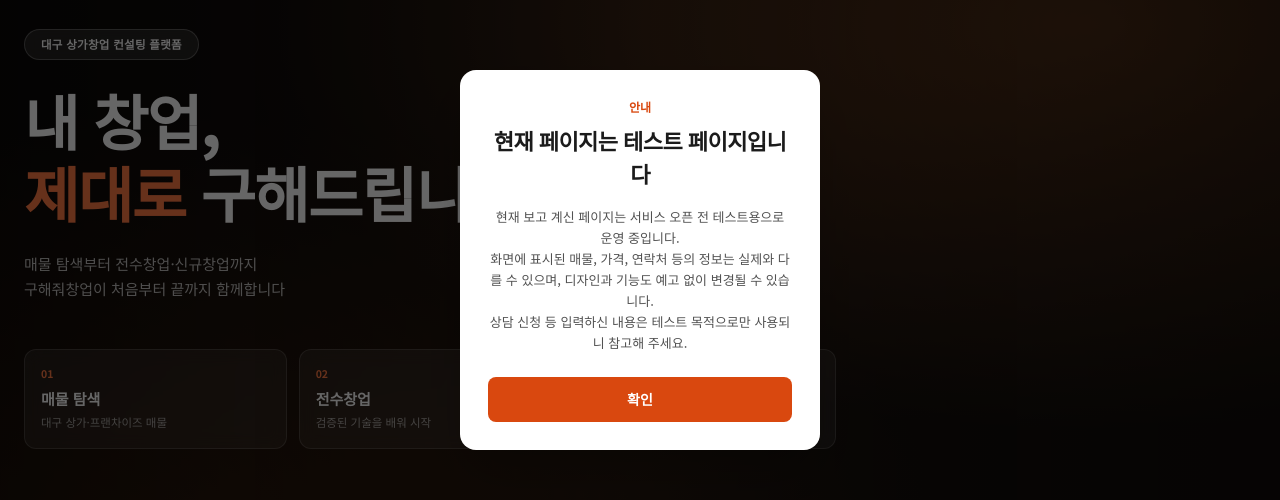
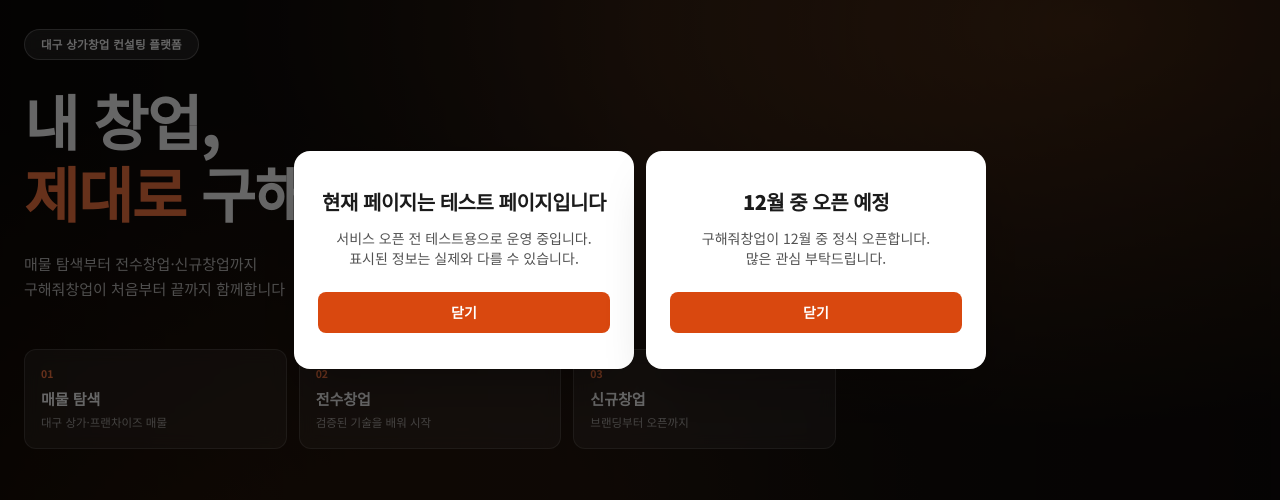
Before and after one commit to bscspace-dev/save_me_startup-v2, a Next.js app: page / in a window 1280 px wide. Shown: the part 140-640 px from the top of the page. Built offline with nearby package versions, Linux system fonts and the light colour scheme; no server answers; the database is empty.

Commit message:
메인 팝업: 12월 오픈 예정 팝업 추가, 개별 닫기·크기 조정
Co-Authored-By: Claude Sonnet 5.5 <noreply@anthropic.com>

```diff
--- a/src/components/TestNoticePopup.tsx
+++ b/src/components/TestNoticePopup.tsx
@@ -4,35 +4,51 @@ import { AnimatePresence, motion } from "motion/react";
 
 // 메인페이지에 들어올 때마다 뜨는 안내 팝업
 export function TestNoticePopup() {
-  const [open, setOpen] = useState(false);
+  const [openA, setOpenA] = useState(false);
+  const [openB, setOpenB] = useState(false);
 
-  useEffect(() => { setOpen(true); }, []);
+  useEffect(() => { setOpenA(true); setOpenB(true); }, []);
 
-  const close = () => setOpen(false);
+  const open = openA || openB; // 둘 다 닫히면 배경도 사라진다
 
   return (
     <AnimatePresence>
       {open && (
         <motion.div
-          className="fixed inset-0 z-[110] grid place-items-center bg-black/60 p-4"
-          initial={{ opacity: 0 }} animate={{ opacity: 1 }} exit={{ opacity: 0 }}
-          onClick={close}
+          className="fixed inset-0 z-[110] flex items-center justify-center gap-3 bg-black/60 p-3"
+          initial={{ opacity: 0 }} animate={{ opacity: 1 }}
         >
+          <AnimatePresence>
+            {openA && (
           <motion.div
             role="dialog" aria-modal="true" aria-label="안내"
-            className="w-full max-w-[360px] rounded-2xl bg-white p-7 text-center shadow-2xl"
-            initial={{ scale: 0.92, y: 20 }} animate={{ scale: 1, y: 0 }} exit={{ scale: 0.92, y: 20 }}
-            onClick={(e) => e.stopPropagation()}
+            className="w-full max-w-[340px] rounded-2xl bg-white px-6 py-9 text-center shadow-2xl"
+            initial={{ scale: 0.92, y: 20 }} animate={{ scale: 1, y: 0 }}
           >
-            <p className="text-[12px] font-bold text-brand">안내</p>
-            <h2 className="mt-2 text-[22px] font-black tracking-tight">현재 페이지는 테스트 페이지입니다</h2>
-            <p className="mt-4 text-[13px] leading-relaxed text-neutral-600">
-              현재 보고 계신 페이지는 서비스 오픈 전 테스트용으로 운영 중입니다.<br />
-              화면에 표시된 매물, 가격, 연락처 등의 정보는 실제와 다를 수 있으며, 디자인과 기능도 예고 없이 변경될 수 있습니다.<br />
-              상담 신청 등 입력하신 내용은 테스트 목적으로만 사용되니 참고해 주세요.
+            <h2 className="text-[20px] font-black tracking-tight">현재 페이지는 테스트 페이지입니다</h2>
+            <p className="mt-3 text-[14px] leading-snug text-neutral-600">
+              서비스 오픈 전 테스트용으로 운영 중입니다.<br />
+              표시된 정보는 실제와 다를 수 있습니다.
             </p>
-            <button onClick={close} className="mt-6 w-full rounded-lg bg-brand py-3 text-[14px] font-bold text-white">확인</button>
+            <button onClick={() => setOpenA(false)} className="mt-6 w-full rounded-lg bg-brand py-2.5 text-[14px] font-bold text-white">닫기</button>
           </motion.div>
+            )}
+          </AnimatePresence>
+
+          <AnimatePresence>
+            {openB && (
+          <motion.div
+            role="dialog" aria-modal="true" aria-label="오픈 예정 안내"
+            className="flex w-full max-w-[340px] flex-col justify-center rounded-2xl bg-white px-6 py-9 text-center shadow-2xl"
+            initial={{ scale: 0.92, y: 20 }} animate={{ scale: 1, y: 0 }}
+            transition={{ delay: 0.08 }}
+          >
+            <h2 className="text-[20px] font-black tracking-tight">12월 중 오픈 예정</h2>
+            <p className="mt-3 text-[14px] leading-snug text-neutral-600">구해줘창업이 12월 중 정식 오픈합니다.<br />많은 관심 부탁드립니다.</p>
+            <button onClick={() => setOpenB(false)} className="mt-6 w-full rounded-lg bg-brand py-2.5 text-[14px] font-bold text-white">닫기</button>
+          </motion.div>
+            )}
+          </AnimatePresence>
         </motion.div>
       )}
     </AnimatePresence>
```
